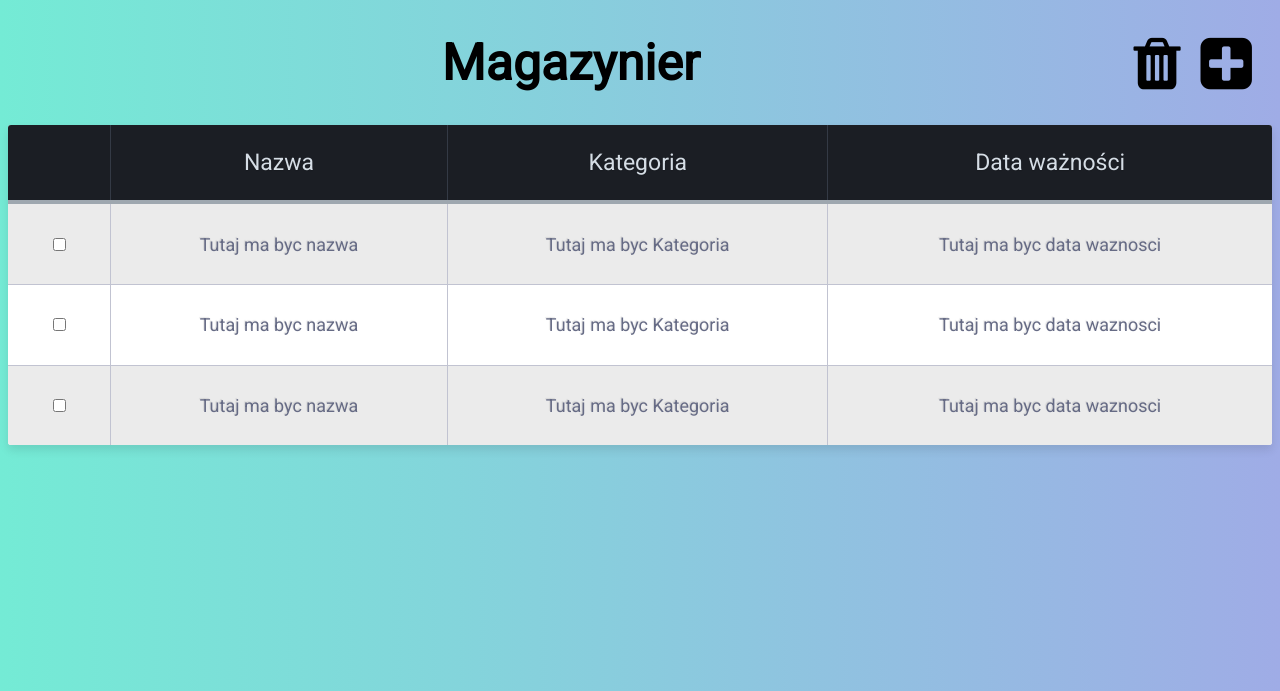
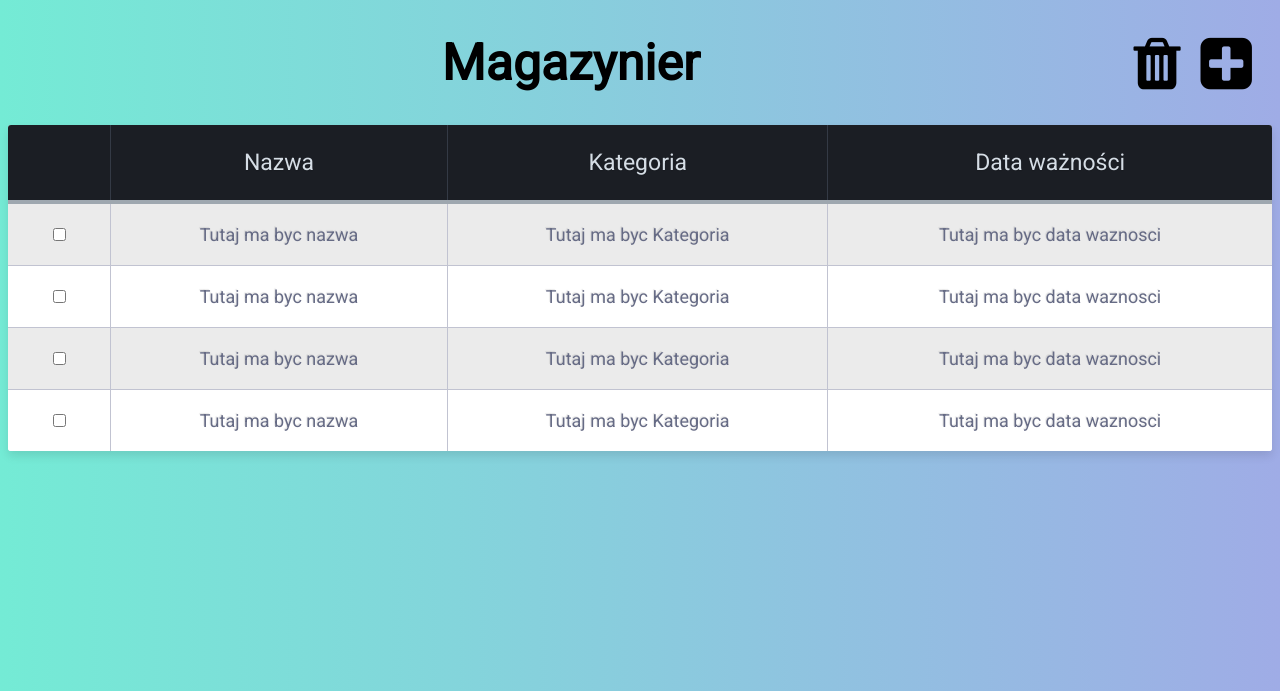
Before and after one commit to Arciiix/Magaziner, a PHP site: page / in a window 1280 px wide. Shown: the top 691 px of the page. Run offline with PHP 8.4, Linux system fonts and the light colour scheme.

Commit message:
Version 0.6

```diff
--- a/css/index.css
+++ b/css/index.css
@@ -75,10 +75,13 @@ tr {
   text-shadow: 0 1px 1px rgba(256, 256, 256, 0.1);
 }
 
+
+
 tr:hover td {
   background:#4E5066;
   color:#FFFFFF;
   border-top: 1px solid #22262e;
+  transition: 0.5s;
 }
 
 tr:first-child {
--- a/index.php
+++ b/index.php
@@ -32,24 +32,29 @@
 </thead>
 <tbody class="table-hover">
 <tr>
-<td class="text-center"><input type="checkbox" data-mysqlIndex = "1"/></td>
+<td class="text-center"><input type="checkbox" data-mysqlIndex = "4"/></td>
 <td class="text-center">Tutaj ma byc nazwa</td>
 <td class="text-center">Tutaj ma byc Kategoria</td>
 <td class="text-center">Tutaj ma byc data waznosci</td>
 </tr>
 <tr>
-<td class="text-center"><input type="checkbox" data-mysqlIndex = "2"/></td>
+<td class="text-center"><input type="checkbox" data-mysqlIndex = "5"/></td>
 <td class="text-center">Tutaj ma byc nazwa</td>
 <td class="text-center">Tutaj ma byc Kategoria</td>
 <td class="text-center">Tutaj ma byc data waznosci</td>
 </tr>
 <tr>
-<td class="text-center"><input type="checkbox" data-mysqlIndex = "3"/></td>
+<td class="text-center"><input type="checkbox" data-mysqlIndex = "6"/></td>
 <td class="text-center">Tutaj ma byc nazwa</td>
 <td class="text-center">Tutaj ma byc Kategoria</td>
 <td class="text-center">Tutaj ma byc data waznosci</td>
 </tr>
-
+<tr>
+<td class="text-center"><input type="checkbox" data-mysqlIndex = "6"/></td>
+<td class="text-center">Tutaj ma byc nazwa</td>
+<td class="text-center">Tutaj ma byc Kategoria</td>
+<td class="text-center">Tutaj ma byc data waznosci</td>
+</tr>
 </tbody>
 </table>
 
--- a/scripts/select.js
+++ b/scripts/select.js
@@ -37,13 +37,41 @@ function checkStatus(box)
 function select(box)
 {
     checkStatus(box);
+    let all = (box.target.parentNode.parentNode.children);
+    if(box.target.checked === true)
+    {
+    for (var i = 0; i < all.length; i++) {
+        all[i].style.border = "1.5px solid #f7395f";            //#cc3549
+    }
+    }
+    else
+    {
+     for (var i = 0; i < all.length; i++) {
+        all[i].style.border = "1px solid #9ea7af";
+     }
+    }
+
 }
 
 function remove()
 {
     checkStatus();
 
-    console.log(selected); //ktory index w mysqlu ma ten wiersz (bedzie przypisywany ten atryb podczas pobierania elementow, a jest on potrzebny do usuniecia danej rzeczy)
-    console.log(whichIsSelected); //ktory z kolei wiersz z dokumentu jest wybrany, powiedzmy wybiermay drugi wiersz wiec tam jest 1, bo tableta zaczyna sie od 0
-    //podczas usuwania tej rzeczy najlepiej odniesc sie do checkboxa numer whichIsSelected i usunac jego rodzica rodzica (dziadka), czyli wiersz tabeli
+    let toRemove = new Array();
+
+    whichIsSelected.forEach(elem =>
+        {
+            toRemove.push(checkboxes[elem]);
+        })
+
+
+        let json = JSON.stringify(selected);
+
+        console.log(json);
+
+
+    toRemove.forEach(elem => elem.parentNode.parentNode.remove());
+
+
+
 }
```
Also changed, not shown: README.txt.
